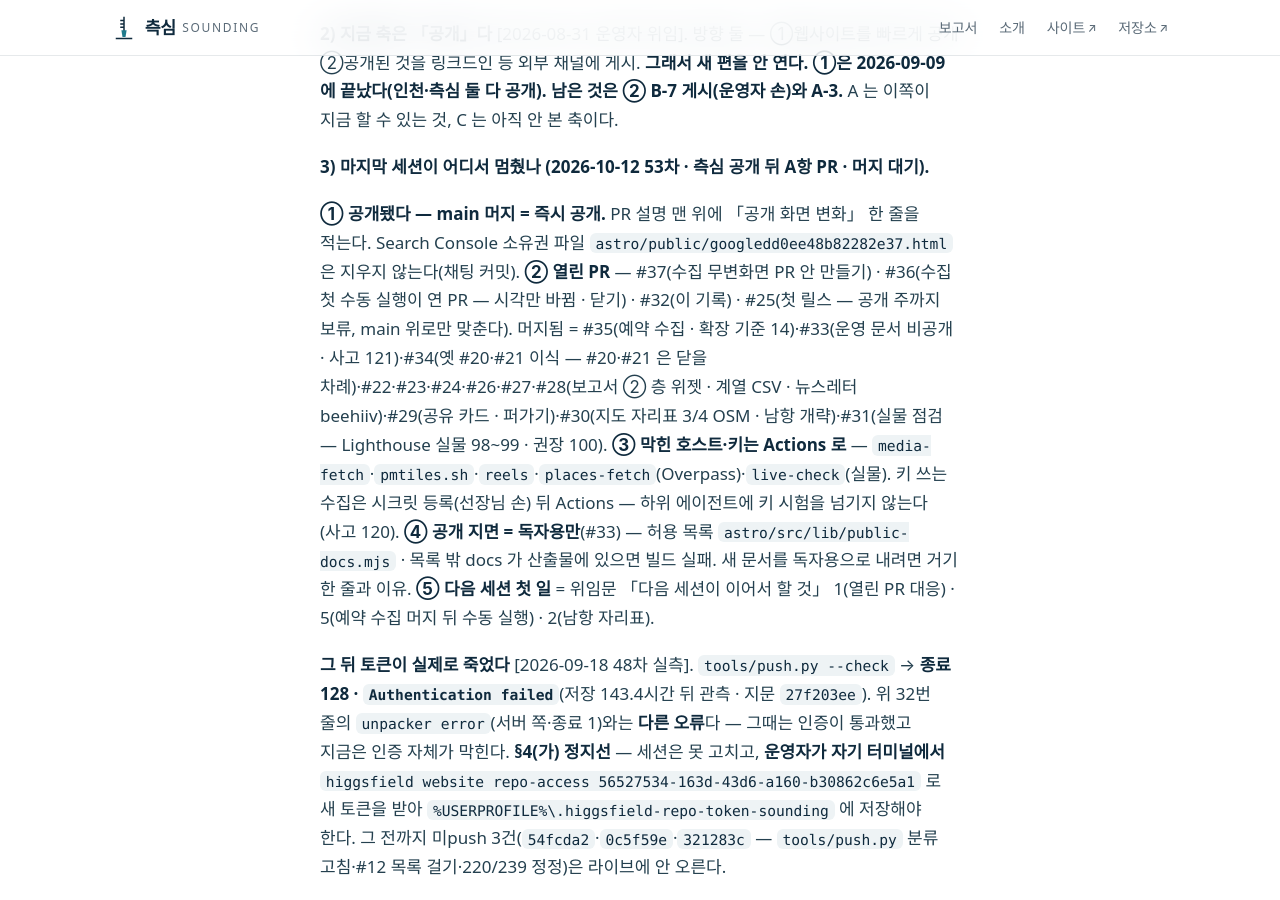
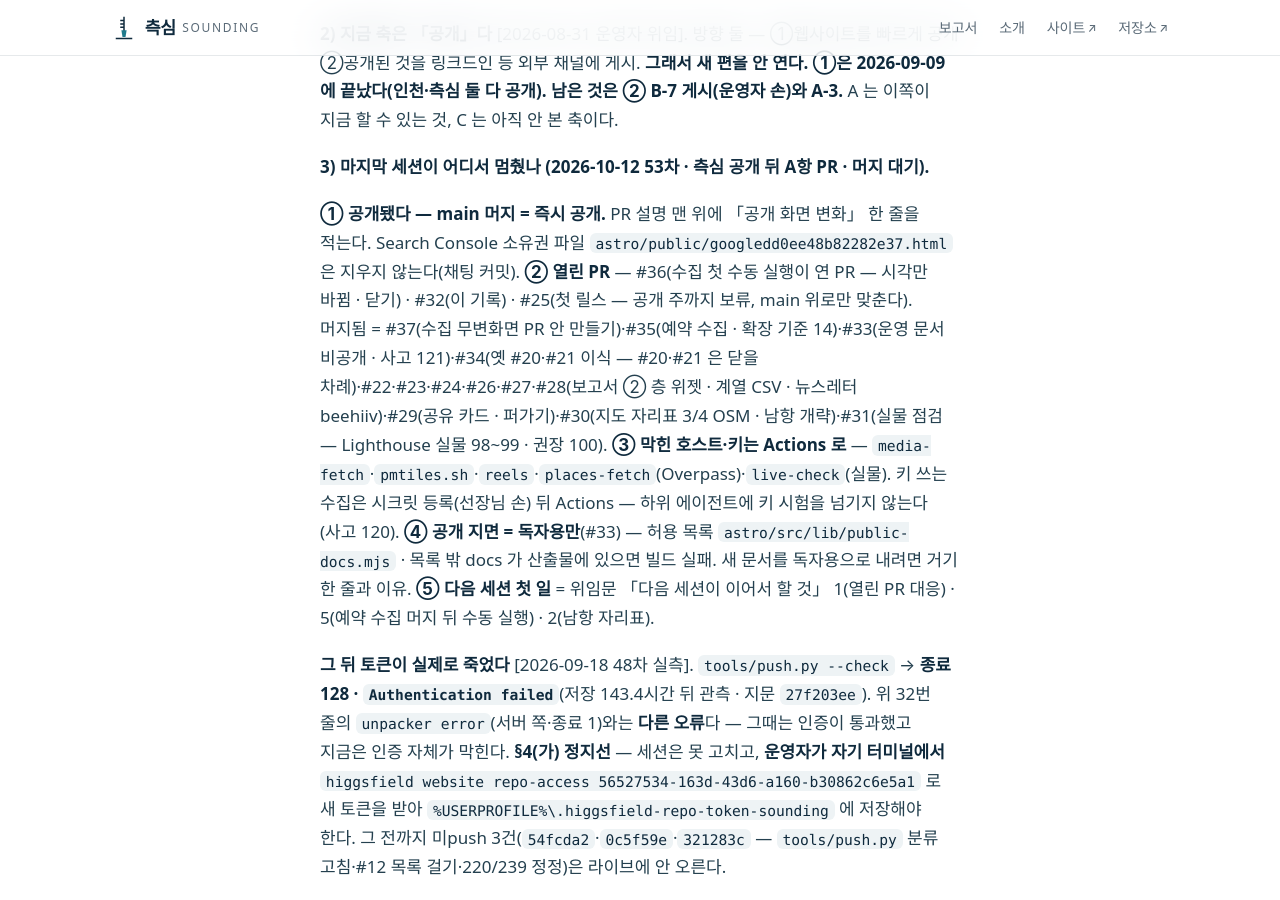
Before and after one commit to jisangj03-dev/incheon-port-analysis, a Jekyll site: the page built from docs/STATUS.md, in a window 1280 px wide and 900 px high, scrolled down 1152 px. Built offline with Jekyll 4.4.1, drawn with Linux system fonts in a browser that asks for light colours; some web fonts are replaced; our own code applies the rules of GitHub Pages for plain Markdown files.

Commit message:
53차 기록 — #37 머지 반영
Co-Authored-By: Claude Opus 5.5 <noreply@anthropic.com>
Claude-Session: https://claude.ai/code/session_01L59oEoiMW7KHoJRFFkcN4Q

```diff
--- a/docs/STATUS.md
+++ b/docs/STATUS.md
@@ -31,7 +31,7 @@ A 는 이쪽이 지금 할 수 있는 것, C 는 아직 안 본 축이다.
 **3) 마지막 세션이 어디서 멈췄나 (2026-10-12 53차 · 측심 공개 뒤 A항 PR · 머지 대기).**
 
 **① 공개됐다 — main 머지 = 즉시 공개.** PR 설명 맨 위에 「공개 화면 변화」 한 줄을 적는다. Search Console 소유권 파일 `astro/public/googledd0ee48b82282e37.html` 은 지우지 않는다(채팅 커밋).
-**② 열린 PR** — #37(수집 무변화면 PR 안 만들기) · #36(수집 첫 수동 실행이 연 PR — 시각만 바뀜 · 닫기) · #32(이 기록) · #25(첫 릴스 — 공개 주까지 보류, main 위로만 맞춘다). 머지됨 = #35(예약 수집 · 확장 기준 14)·#33(운영 문서 비공개 · 사고 121)·#34(옛 #20·#21 이식 — #20·#21 은 닫을 차례)·#22·#23·#24·#26·#27·#28(보고서 ② 층 위젯 · 계열 CSV · 뉴스레터 beehiiv)·#29(공유 카드 · 퍼가기)·#30(지도 자리표 3/4 OSM · 남항 개략)·#31(실물 점검 — Lighthouse 실물 98~99 · 권장 100).
+**② 열린 PR** — #36(수집 첫 수동 실행이 연 PR — 시각만 바뀜 · 닫기) · #32(이 기록) · #25(첫 릴스 — 공개 주까지 보류, main 위로만 맞춘다). 머지됨 = #37(수집 무변화면 PR 안 만들기)·#35(예약 수집 · 확장 기준 14)·#33(운영 문서 비공개 · 사고 121)·#34(옛 #20·#21 이식 — #20·#21 은 닫을 차례)·#22·#23·#24·#26·#27·#28(보고서 ② 층 위젯 · 계열 CSV · 뉴스레터 beehiiv)·#29(공유 카드 · 퍼가기)·#30(지도 자리표 3/4 OSM · 남항 개략)·#31(실물 점검 — Lighthouse 실물 98~99 · 권장 100).
 **③ 막힌 호스트·키는 Actions 로** — `media-fetch`·`pmtiles.sh`·`reels`·`places-fetch`(Overpass)·`live-check`(실물). 키 쓰는 수집은 시크릿 등록(선장님 손) 뒤 Actions — 하위 에이전트에 키 시험을 넘기지 않는다(사고 120).
 **④ 공개 지면 = 독자용만**(#33) — 허용 목록 `astro/src/lib/public-docs.mjs` · 목록 밖 docs 가 산출물에 있으면 빌드 실패. 새 문서를 독자용으로 내려면 거기 한 줄과 이유.
 **⑤ 다음 세션 첫 일** = 위임문 「다음 세션이 이어서 할 것」 1(열린 PR 대응) · 5(예약 수집 머지 뒤 수동 실행) · 2(남항 자리표).
```
Also changed, not shown: docs/위임문_다음세션_20261012.md (+1 -1 lines).
